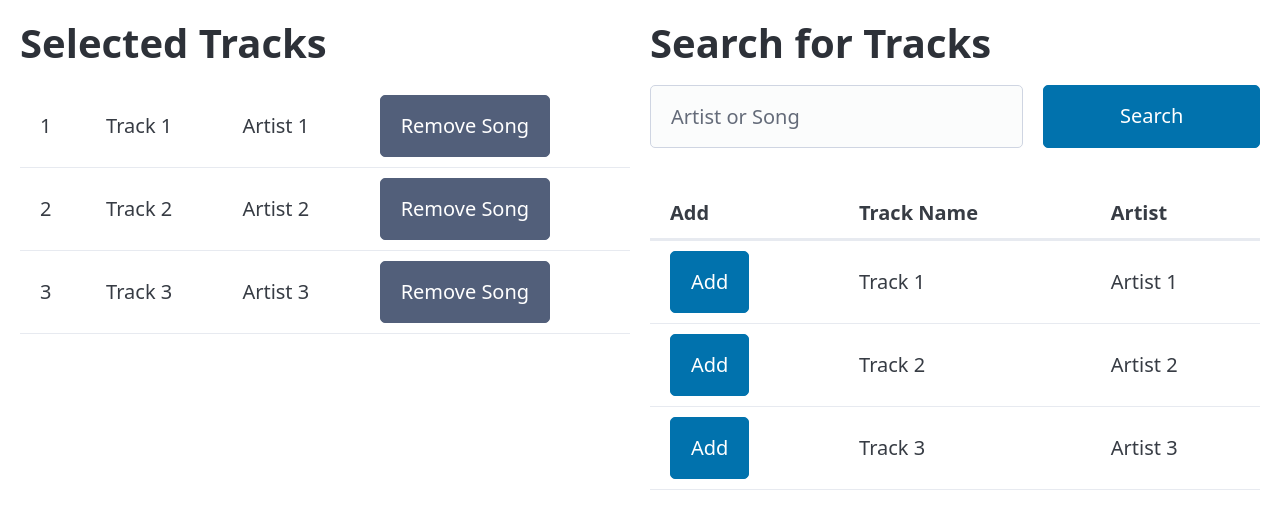
After one commit to douglasryanadams/mixtapestudy, a Flask app: page /search in a window 1280 px wide. The commit adds this page. Shown: the top 529 px of the page. Run offline with Flask 3, Linux system fonts and the light colour scheme.

Commit message:
Setting up search page

```diff
--- a/mixtapestudy/app.py
+++ b/mixtapestudy/app.py
@@ -18,9 +18,11 @@ def create_app():
     app = Flask(__name__)
     from mixtapestudy.routes.auth import auth
     from mixtapestudy.routes.root import root
+    from mixtapestudy.routes.search import search
 
     app.register_blueprint(root)
     app.register_blueprint(auth)
+    app.register_blueprint(search)
     return app
 
 
--- a/mixtapestudy/routes/auth.py
+++ b/mixtapestudy/routes/auth.py
@@ -76,9 +76,9 @@ def oauth_callback():
 
     response.raise_for_status()
 
-    access_token = response.json().get("access_token")
     # TODO: Write to database
+    # access_token = response.json().get("access_token")
     # scope = response.json().get("scope")
     # refresh_token = response.json().get("refresh_token")
     # expires_in = response.json().get("expires_in")
-    return access_token
+    return redirect("/search")
--- /dev/null
+++ b/mixtapestudy/routes/search.py
@@ -0,0 +1,28 @@
+import logging
+from dataclasses import dataclass
+
+from flask import Blueprint, render_template
+
+logger = logging.getLogger(__name__)
+
+search = Blueprint("search", __name__)
+
+
+@dataclass(frozen=True)
+class Track:
+    name: str
+    artist: str
+
+
+@search.route("/search")
+def search_page():
+    # TODO: Implement with Spotify API
+    tracks = [
+        Track("Track 1", "Artist 1"),
+        Track("Track 2", "Artist 2"),
+        Track("Track 3", "Artist 3"),
+    ]
+
+    return render_template(
+        "search.html.j2", selected_tracks=tracks, search_results=tracks
+    )
--- a/mixtapestudy/static/style.css
+++ b/mixtapestudy/static/style.css
@@ -1,3 +1,29 @@
 .login-container {
     text-align: center;
 }
+
+.body-wrapper {
+    margin: 1em;
+}
+
+/**
+* picocss only implements the most basic "grid" support
+* this customizes the ratios of the grid with vanilla css.
+* Useful reference: https://css-tricks.com/snippets/css/complete-guide-grid/
+*/
+@media(min-width: 768px) {
+    .search-grid {
+        grid-template-columns: 1fr 1fr 1fr;
+    }
+
+    .search-form-left {
+        grid-column-start: 1;
+        grid-column-end: span 2;
+
+    }
+
+    .search-form-right {
+        grid-column-start: 3;
+        grid-column-end: span 3;
+    }
+}
--- a/mixtapestudy/templates/base.html.j2
+++ b/mixtapestudy/templates/base.html.j2
@@ -17,8 +17,10 @@
 </head>
 <body>
 
-{% block body %}
-{% endblock %}
+<div class="body-wrapper">
+    {% block body %}
+    {% endblock %}
+</div>
 
 </body>
 </html>
--- /dev/null
+++ b/mixtapestudy/templates/search.html.j2
@@ -0,0 +1,58 @@
+{% extends "base.html.j2" %}
+{% block body %}
+    <main class="grid">
+        <div>
+            <h1>Selected Tracks</h1>
+            <table>
+                <tbody>
+                {% for track in selected_tracks %}
+                    <tr>
+                        <td>{{ loop.index }}</td>
+                        <td>{{ track.name }}</td>
+                        <td>{{ track.artist }}</td>
+                        <td>
+                            <button class="secondary">Remove Song</button>
+                        </td>
+                    </tr>
+                {% endfor %}
+                </tbody>
+            </table>
+        </div>
+        <div>
+            <h1>Search for Tracks</h1>
+            <form>
+                <fieldset class="grid search-grid">
+                    <div class="search-form-left">
+                        <input name="search_input" placeholder="Artist or Song"/>
+                    </div>
+                    <div class="search-form-right">
+                        <input type="submit" value="Search"/>
+                    </div>
+                </fieldset>
+            </form>
+
+            <table>
+                <thead>
+                <tr>
+                    <th>Add</th>
+                    <th>Track Name</th>
+                    <th>Artist</th>
+                </tr>
+                </thead>
+                <tbody>
+                {% for track in search_results %}
+                    <tr>
+                        <td>
+                            <button>Add</button>
+                        </td>
+                        <td>{{ track.name }}</td>
+                        <td>{{ track.artist }}</td>
+                    </tr>
+                {% endfor %}
+                </tbody>
+            </table>
+
+
+        </div>
+    </main>
+{% endblock %}
--- a/requirements.txt
+++ b/requirements.txt
@@ -1,3 +1,5 @@
 Flask
 gunicorn
 requests
+sqlalchemy
+psycopg2[binary]
```
Also changed, not shown: mixtapestudy/env.py (+6 -1 lines), test/conftest.py (+1 -0 lines), test/test_oauth_flow.py (+2 -2 lines), 2 other files.
